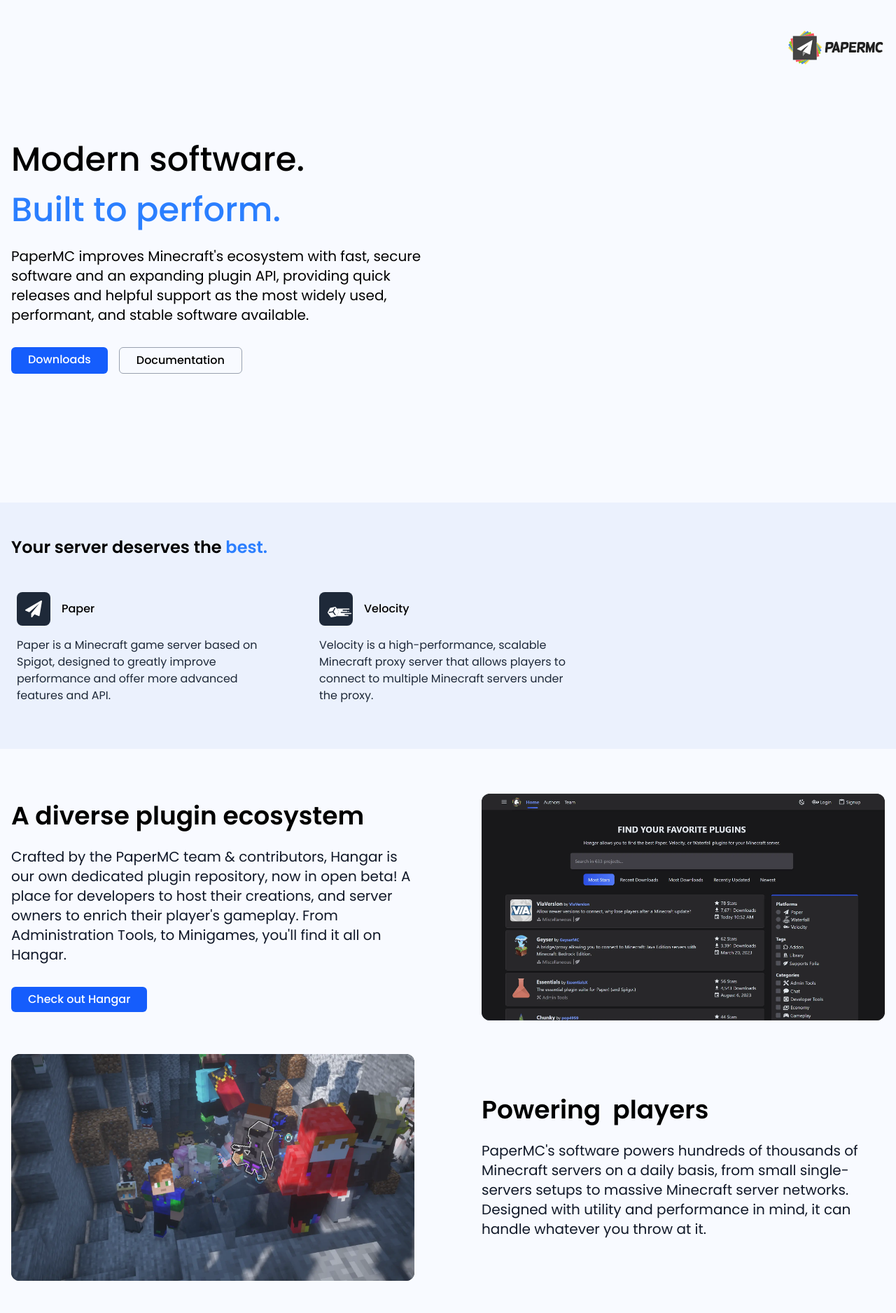
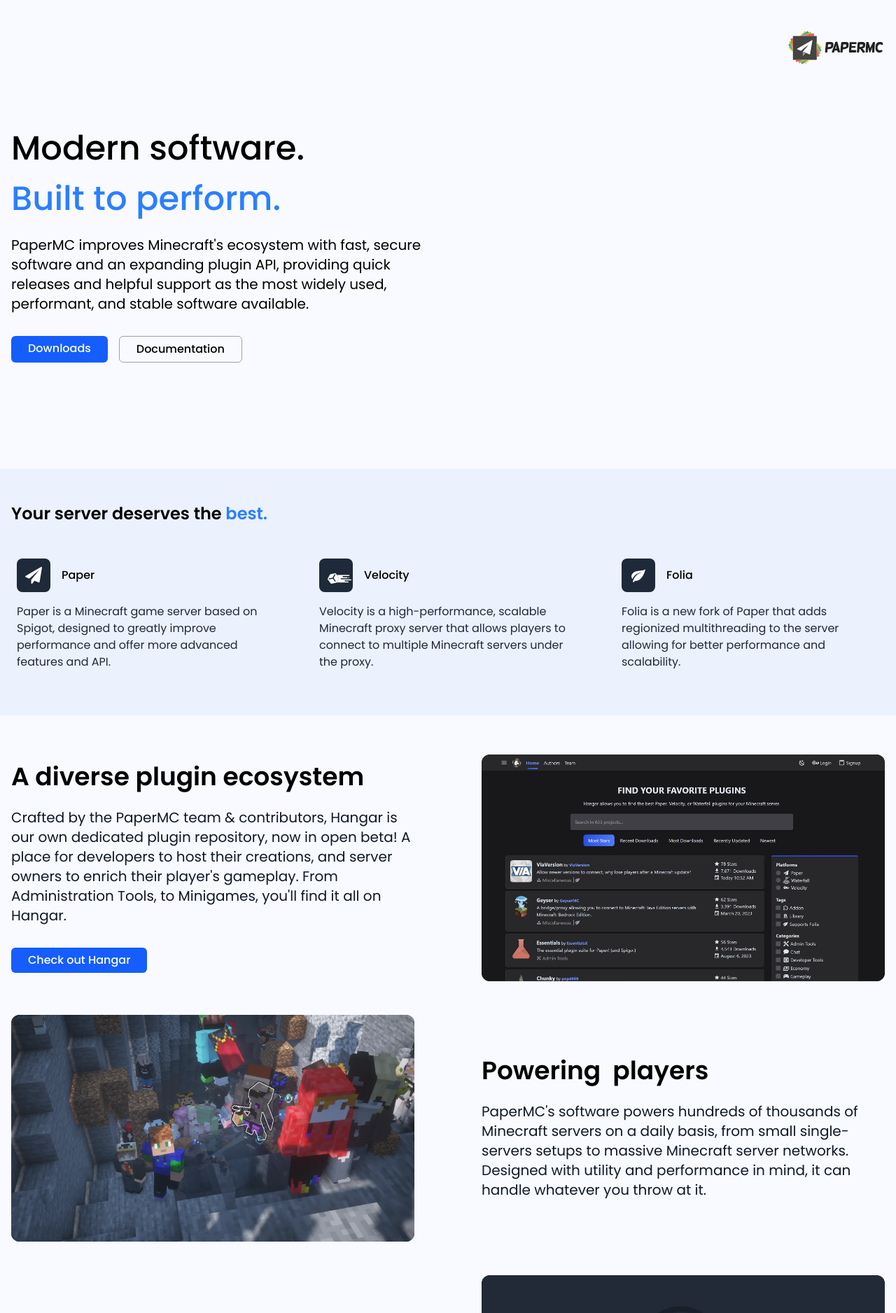
Before and after one commit to PaperMC/website, a Next.js app: page / in a window 1280 px wide. Shown: the top 1876 px of the page at 70% size. Built offline with nearby package versions, Linux system fonts and the light colour scheme; no server answers.

Commit message:
Rebase and Move old Padding PR to main repo

```diff
--- a/src/app/contribute/page.tsx
+++ b/src/app/contribute/page.tsx
@@ -15,7 +15,7 @@ export const metadata: Metadata = {
 export default function ContributePage() {
   return (
     <>
-      <header className="max-w-7xl flex flex-row mx-auto px-4 pt-32 pb-16 lg:pt-48 lg:pb-32 gap-16">
+      <header className="max-w-7xl flex flex-row mx-auto px-4 pt-32 pb-16 lg:pt-28 lg:pb-16 gap-16">
         <div className="flex-1">
           <h1 className="font-medium leading-normal lg:text-5xl lg:leading-normal text-4xl">You can contribute</h1>
           <p className="text-xl mt-4">
--- a/src/app/downloads/downloads-client.tsx
+++ b/src/app/downloads/downloads-client.tsx
@@ -5,7 +5,7 @@ import SoftwarePreview from "@/components/data/SoftwarePreview";
 export default function DownloadsClient() {
   return (
     <>
-      <header className="max-w-4xl flex flex-col items-center mx-auto px-4 pt-32 pb-16 lg:pt-48 lg:pb-26 gap-2">
+      <header className="max-w-4xl flex flex-col items-center mx-auto px-4 pt-32 pb-16 lg:pt-28 lg:pb-12 gap-2">
         <h1 className="font-medium leading-normal lg:text-5xl lg:leading-normal text-4xl">Downloads</h1>
         <p className="text-xl text-center mb-6">{"Select the software you want to download."}</p>
         <h2 className="text-2xl text-center font-medium mt-4">Server Software</h2>
--- a/src/app/page.tsx
+++ b/src/app/page.tsx
@@ -67,7 +67,7 @@ export default async function HomePage() {
 
   return (
     <>
-      <header className="max-w-7xl flex flex-row mx-auto px-4 pt-32 pb-26 lg:pt-48 lg:pb-46">
+      <header className="max-w-7xl flex flex-row mx-auto px-4 pt-32 pb-26 lg:pt-44 lg:pb-38">
         <div className="flex-1">
           <h1 className="font-medium leading-normal lg:text-5xl lg:leading-normal text-4xl">
             Modern software. <br />
@@ -108,10 +108,15 @@ export default async function HomePage() {
               name="Velocity"
               description="Velocity is a high-performance, scalable Minecraft proxy server that allows players to connect to multiple Minecraft servers under the proxy."
             />
+            <SoftwarePreview
+              id="folia"
+              name="Folia"
+              description="Folia is a new fork of Paper that adds regionized multithreading to the server allowing for better performance and scalability."
+            />
           </div>
         </div>
       </section>
-      <section id="facts" className="flex flex-col max-w-7xl mx-auto px-4 py-8 gap-8 md:gap-12 md:py-16">
+      <section id="facts" className="flex flex-col max-w-7xl mx-auto px-4 py-8 gap-8 md:gap-12 md:py-14">
         <div className="flex flex-col gap-6 md:flex-row-reverse md:gap-8 xl:gap-24 items-center">
           <div className="w-full flex-1 rounded-xl bg-gray-900 aspect-video relative overflow-clip">
             <Image
--- a/src/app/team/team-client.tsx
+++ b/src/app/team/team-client.tsx
@@ -16,7 +16,7 @@ export default function TeamClient() {
 
   return (
     <>
-      <header className="max-w-7xl flex flex-row mx-auto px-4 pt-32 pb-26 lg:pt-48 lg:pb-46 gap-16">
+      <header className="max-w-7xl flex flex-row mx-auto px-4 pt-32 pb-26 lg:pt-28 lg:pb-16 gap-16">
         <div className="flex-1">
           <h1 className="font-medium leading-normal lg:text-5xl lg:leading-normal text-4xl">Meet our team</h1>
           <p className="text-xl mt-4">
--- a/src/components/layout/SoftwareHeader.tsx
+++ b/src/components/layout/SoftwareHeader.tsx
@@ -28,7 +28,7 @@ const SoftwareHeader = ({ id, name, versionGroup, header, description, github, e
   const Icon = ICONS[id as keyof typeof ICONS];
 
   return (
-    <header className="max-w-7xl flex flex-row flex-wrap mx-auto px-4 pt-32 pb-26 lg:pt-48 lg:pb-46 gap-16">
+    <header className="max-w-7xl flex flex-row flex-wrap mx-auto px-4 pt-32 pb-26 lg:pt-28 lg:pb-14 gap-16">
       {eol && (
         <div className="text-center px-4 py-8 -mt-16 font-bold bg-red-400 dark:bg-red-500 shadow-md rounded-lg w-full">
           {name} has reached end of life! It is no longer maintained or supported.
```
Also changed, not shown: next-env.d.ts.
